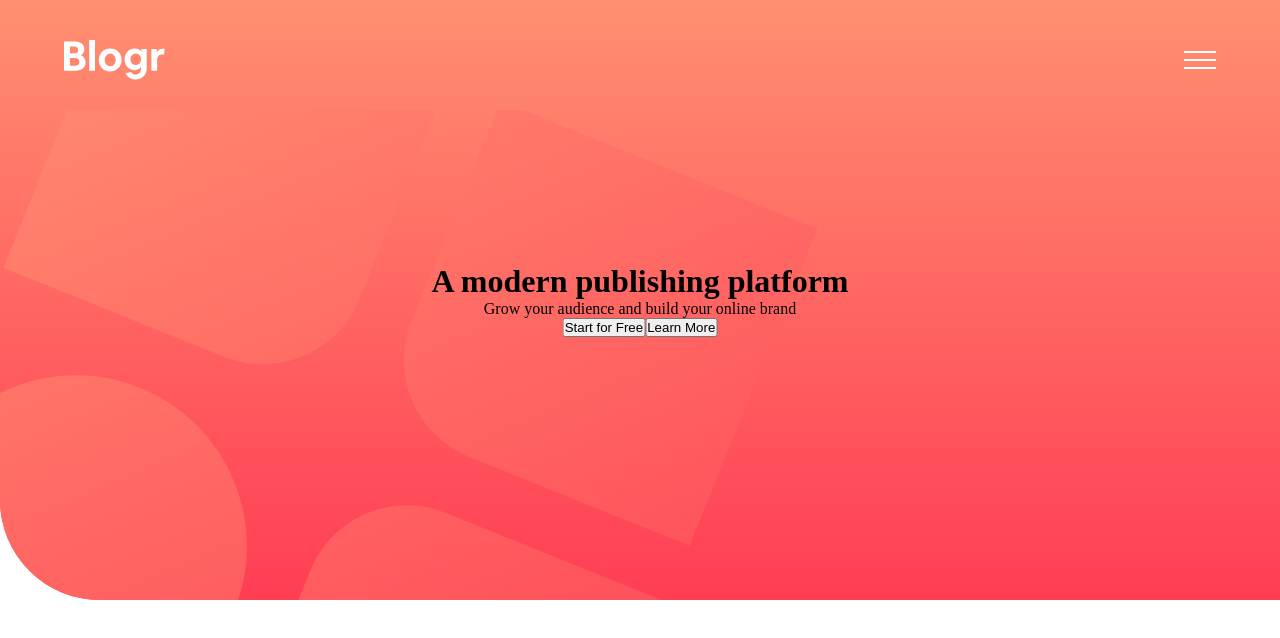
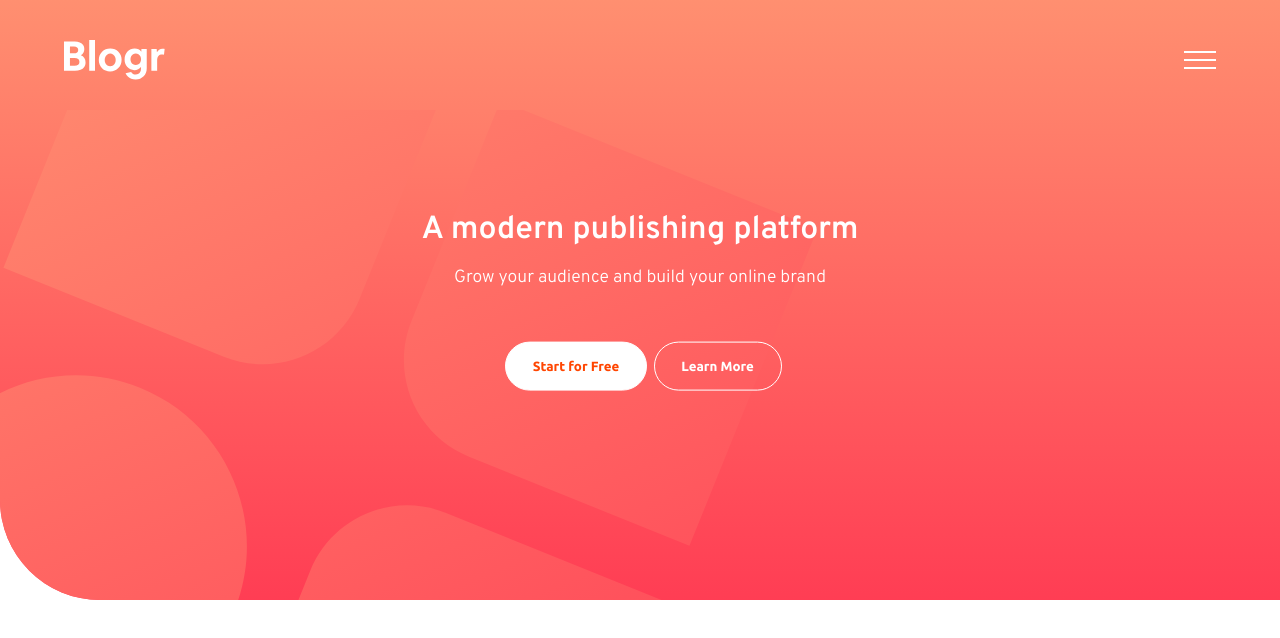
Before and after one commit to OscarAnillo/blogr-landing-fe, a React (Create React App) app: page / in a window 1280 px wide. Shown: the top 638 px of the page. Built offline with nearby package versions, Linux system fonts and the light colour scheme.

Commit message:
add hero-text styles

```diff
--- a/src/App.css
+++ b/src/App.css
@@ -37,11 +37,11 @@ img {
   font-family: 'Overpass', sans-serif;
   font-weight: 600;
   font-size: 18px;
-  box-shadow: 5px 5px 100px rgb(207, 207, 207);
+  box-shadow: 1px 1px 15px rgb(207, 207, 207);
 }
 
 .nav .inner-menu ul li {
-  padding: 1em;
+  padding: 1.5em 0 1em 0;
 }
 
 .nav .inner-menu img {
@@ -61,7 +61,7 @@ img {
 
 }
 .nav .inner-menu-connect p {
-  padding: 1em 0;
+  padding: .7em 0;
 }
 .nav .login {
   border: none;
@@ -82,6 +82,7 @@ img {
   font-family: "Overpass";
   font-weight: 600;
 }
+
 /* Hero component */
 .hero {
   background: linear-gradient(to bottom, hsl(13, 100%, 72%), hsl(353, 100%, 62%));
@@ -101,9 +102,44 @@ img {
   left: -355px;
 }
 
-.hero-text {
+.hero .hero-text {
   position: absolute;
   top: 50%;
   left: 50%;
   transform: translate(-50%, -50%);
+  width: 70%;
+  /* border: 1px solid red; */
 }
+.hero .hero-text h1 {
+  font-family: "Overpass", sans-serif;
+  font-weight: 600;
+  font-size: 2rem;
+  color: #fff;
+  padding-bottom: .5em;
+}
+.hero .hero-text p {
+  font-family: "Overpass", sans-serif;
+  font-size: 1.1rem;
+  font-weight: 300;
+  color: #fff;
+  padding-bottom: 3em;
+}
+.hero .btn-white {
+  border: 1px solid #fff;
+  border-radius: 30px;
+  padding: 1.2em 2em;
+  margin: 0 .5em;
+  background: #fff;
+  color: orangered;
+  font-family: "Ubuntu";
+  font-weight: 700;
+}
+.hero .btn-tra {
+  border: 1px solid #fff;
+  border-radius: 30px;
+  padding: 1.2em 2em;
+  background: transparent;
+  color: #fff;
+  font-family: "Ubuntu";
+  font-weight: 700;
+}
--- a/src/components/hero-component.js
+++ b/src/components/hero-component.js
@@ -5,8 +5,8 @@ export default function HeroComponent(){
             <div className="hero-text">
                 <h1>A modern publishing platform</h1>
                 <p>Grow your audience and build your online brand</p>
-                <button>Start for Free</button>
-                <button>Learn More</button>
+                <button className="btn-white">Start for Free</button>
+                <button className="btn-tra">Learn More</button>
             </div>
         </div>
     )
```
